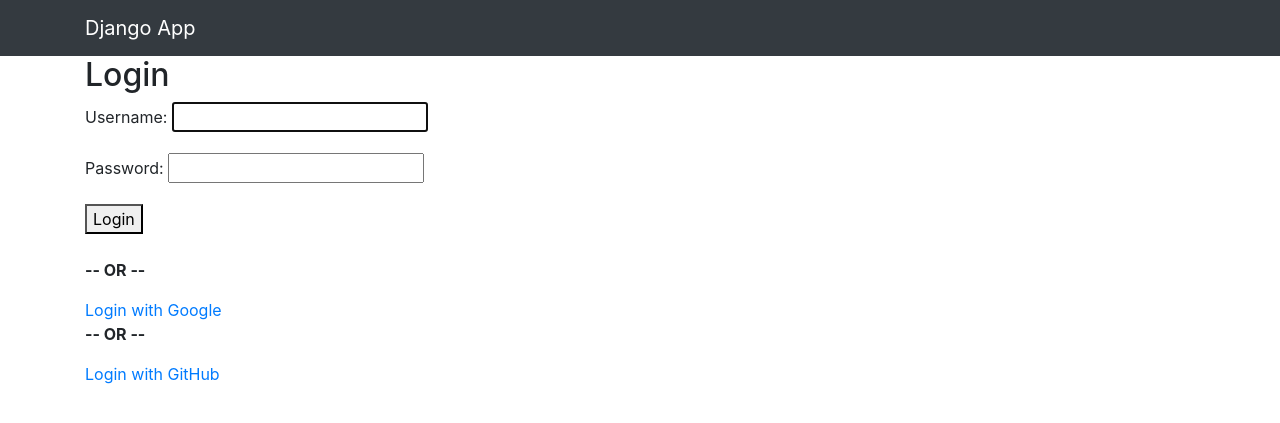
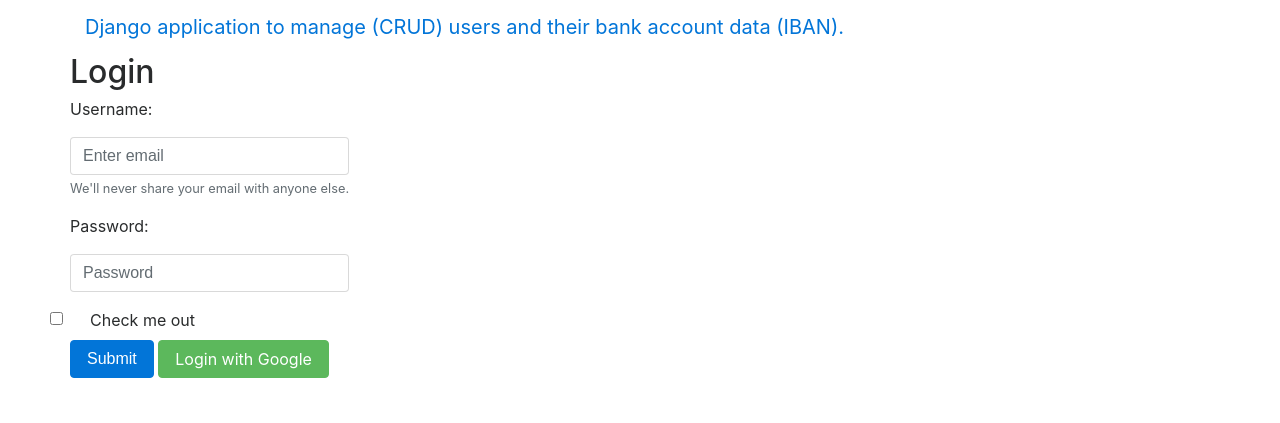
Before and after one commit to eduzen/rindus, a Django app: page /login/ in a window 1280 px wide. Shown: the top 423 px of the page. Run offline with Django 3.2, Linux system fonts and the light colour scheme; some libraries are stand-ins or nearby versions.

Commit message:
Added django allauth, improved templates, updated requirements

```diff
--- a/crud/templates/crud/layout.html
+++ b/crud/templates/crud/layout.html
@@ -1,18 +1,31 @@
 <!DOCTYPE html>
 <html>
 <head>
-	<title>Google Signin Demo</title>
-	<link href="https://maxcdn.bootstrapcdn.com/bootstrap/4.0.0-beta.2/css/bootstrap.min.css" rel="stylesheet" integrity="sha384-PsH8R72JQ3SOdhVi3uxftmaW6Vc51MKb0q5P2rRUpPvrszuE4W1povHYgTpBfshb" crossorigin="anonymous">
+	<!-- Required meta tags -->
+	<meta charset="utf-8">
+	<meta name="viewport" content="width=device-width, initial-scale=1, shrink-to-fit=no">
+
+	<title>rindus test</title>
+	<link rel="stylesheet" href="https://maxcdn.bootstrapcdn.com/bootstrap/4.0.0-beta.3/css/bootstrap.min.css" integrity="sha384-Zug+QiDoJOrZ5t4lssLdxGhVrurbmBWopoEl+M6BdEfwnCJZtKxi1KgxUyJq13dy"
+	 crossorigin="anonymous">
 </head>
 <body>
 	<nav class="navbar navbar-expand-sm navbar-dark bg-dark">
 		<div class="container">
-				<a class="navbar-brand" href="/">Django App</a>
+				<a class="navbar-brand" href="/">Django application to manage (CRUD) users and their bank account data (IBAN).</a>
 		</div>
 	</nav>
     <div class="container">
+		<div class="row">
 	    {% block content %}
-	    {% endblock content %}
-    </div>
+		{% endblock content %}
+		</div>
+	</div>
+<script src="https://code.jquery.com/jquery-3.2.1.slim.min.js" integrity="sha384-KJ3o2DKtIkvYIK3UENzmM7KCkRr/rE9/Qpg6aAZGJwFDMVNA/GpGFF93hXpG5KkN"
+ crossorigin="anonymous"></script>
+<script src="https://cdnjs.cloudflare.com/ajax/libs/popper.js/1.12.9/umd/popper.min.js" integrity="sha384-ApNbgh9B+Y1QKtv3Rn7W3mgPxhU9K/ScQsAP7hUibX39j7fakFPskvXusvfa0b4Q"
+ crossorigin="anonymous"></script>
+<script src="https://maxcdn.bootstrapcdn.com/bootstrap/4.0.0-beta.3/js/bootstrap.min.js" integrity="sha384-a5N7Y/aK3qNeh15eJKGWxsqtnX/wWdSZSKp+81YjTmS15nvnvxKHuzaWwXHDli+4"
+ crossorigin="anonymous"></script>
 </body>
 </html>
--- a/crud/templates/registration/login.html
+++ b/crud/templates/registration/login.html
@@ -2,15 +2,26 @@
 
 
 {% block content %}
+  <form method="POST">
   <h2>Login</h2>
-  <form method="post">
     {% csrf_token %}
-    {{ form.as_p }}
-    <button type="submit">Login</button>
-  </form>
-   <br>
-  <p><strong>-- OR --</strong></p>
-  <a href="{% url 'social:begin' 'google-oauth2' %}">Login with Google</a><br>
-  <p><strong>-- OR --</strong></p>
-  <a href="{% url 'social:begin' 'github' %}">Login with GitHub</a><br>
+  <div class="form-group">
+    <label for="exampleInputEmail1">{{ form.username.label_tag }}</label>
+    <input type="email" class="form-control" name="username" id="id_username" aria-describedby="emailHelp" placeholder="Enter email">
+    <small id="emailHelp" class="form-text text-muted">We'll never share your email with anyone else.</small>
+  </div>
+  <div class="form-group">
+    <label for="exampleInputPassword1">{{ form.password.label_tag }}</label>
+    <input type="password" class="form-control" name="password" id="id_password" placeholder="Password">
+  </div>
+  <div class="form-check">
+    <input type="checkbox" class="form-check-input" id="exampleCheck1">
+    <label class="form-check-label" for="exampleCheck1">Check me out</label>
+  </div>
+  <button type="submit" class="btn btn-primary" value="login">Submit</button>
+  <input type="hidden" name="next" value="{{ next }}" />
+  <a id="google_login" href="/accounts/google/login" class="btn btn-success">Login with Google</a><br>
+
+</form>
+
 {% endblock %}
--- a/crud/urls.py
+++ b/crud/urls.py
@@ -6,6 +6,7 @@
 urlpatterns = [
     url(r'^login/$', views.login, name='login'),
     url(r'^logout/$', views.logout, name='logout'),
-    url(r'^auth/', include('social_django.urls', namespace='social')),
+    url(r'^accounts/', include('allauth.urls')),
+
     url(r'^$', home, name='home'),
 ]
--- a/dev_requirements.txt
+++ b/dev_requirements.txt
@@ -1,9 +1,8 @@
 -r requirements.txt
 factory-boy==2.8.1
 ipython==5.3.0
-ipdb==0.10.2
 flake8==3.5
-pdbpp
 pytest
 pytest-mock
 pytest-django
+pdbpp
--- a/docker-compose.yml
+++ b/docker-compose.yml
@@ -14,7 +14,7 @@
       environment:
         - POSTGRES_PASSWORD=secret
   rindus:
-      command: python3 manage.py runserver 0.0.0.0:8000
+      command: python3 manage.py runserver_plus 0.0.0.0:8000
       build: .
       stop_signal: SIGINT
       volumes:
@@ -31,5 +31,3 @@
         - DB_PASS=secret
         - DB_SERVICE=postgres
         - DJANGO_SETTINGS_MODULE=rindus.settings.development
-        - CLIENT_KEY=somekey
-        - CLIENT_SECRET=somekey
```
Also changed, not shown: crud/templates/crud/home.html (+14 -5 lines), requirements.txt (+6 -1 lines), rindus/settings/base.py (+27 -13 lines), 1 other file.
